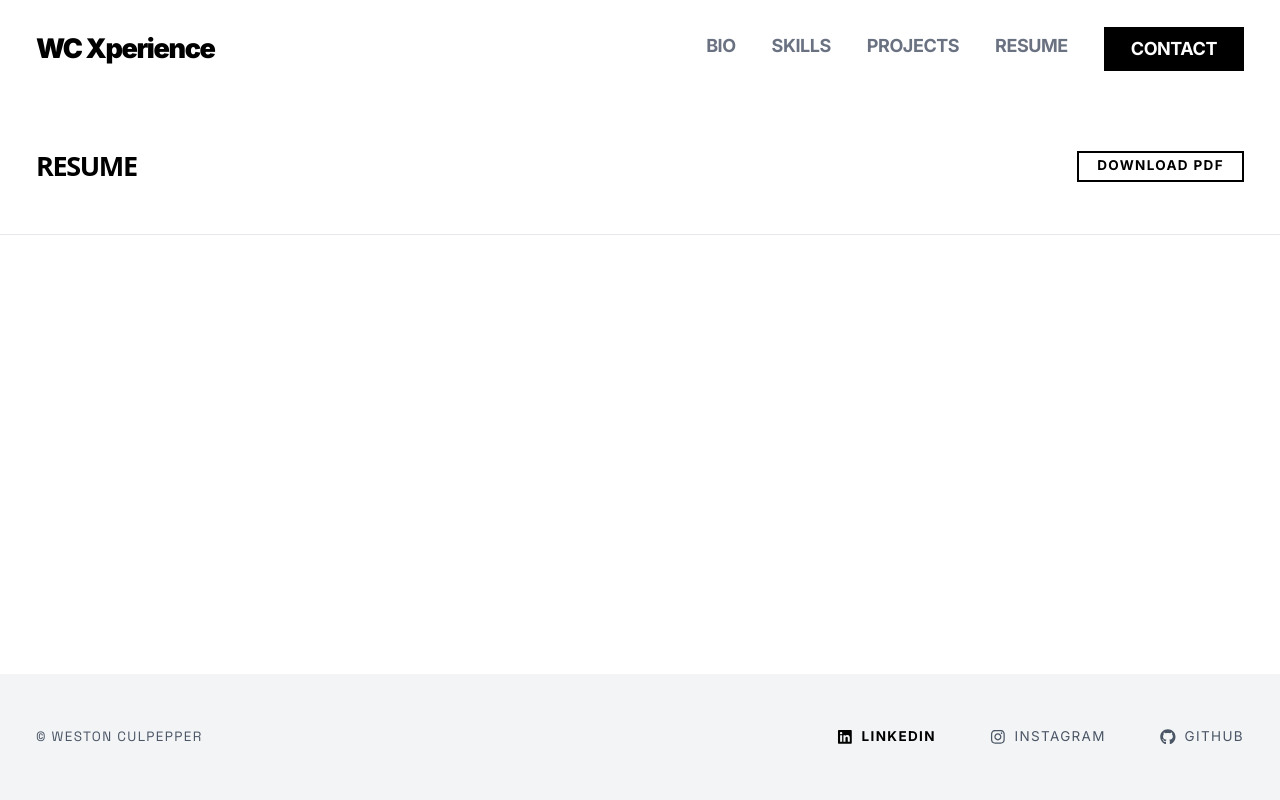
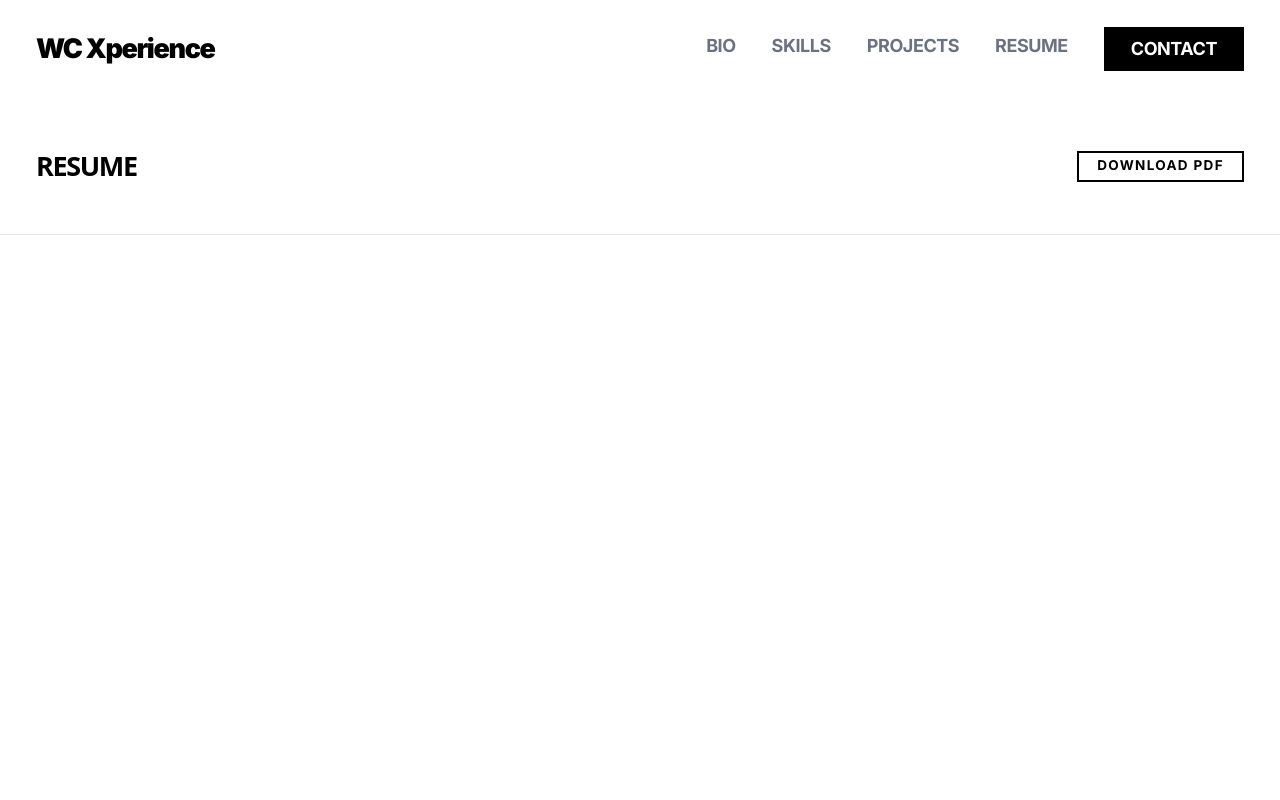
Before and after one commit to wlculpepper27/Portfolio, a React (Vite) app: page /resume in a window 1280 px wide. Shown: the top 800 px of the page. Built offline with nearby package versions, Linux system fonts and the light colour scheme.

Commit message:
resume page fixes again....

```diff
--- a/src/MainLayout.jsx
+++ b/src/MainLayout.jsx
@@ -19,7 +19,7 @@ export function MainLayoutContainer({ children, className = '' }) {
  */
 export default function MainLayout() {
   return (
-    <div className="font-body flex min-h-svh w-full flex-1 flex-col bg-white text-black antialiased dark:bg-black dark:text-white">
+    <div className="font-body flex h-svh w-full flex-1 flex-col bg-white text-black antialiased dark:bg-black dark:text-white">
       <NavBar />
       <main className="flex min-h-0 w-full min-w-0 flex-1 flex-col">
         <Outlet />
--- a/src/pages/ResumePage.jsx
+++ b/src/pages/ResumePage.jsx
@@ -4,7 +4,7 @@ const RESUME_PDF_URL = `${import.meta.env.BASE_URL}resume/Weston_Culpepper_Resum
 
 export default function ResumePage() {
   return (
-    <div className="flex h-full flex-col overflow-hidden">
+    <div className="flex h-[calc(100vh-88px)] flex-col overflow-hidden">
       {/* Slim header with title + download button */}
       <div className="flex shrink-0 flex-wrap items-center justify-between gap-4 border-b border-gray-200 px-8 py-4 dark:border-gray-800">
         <h1 className="text-2xl font-black uppercase tracking-tighter text-black dark:text-white">
@@ -20,7 +20,7 @@ export default function ResumePage() {
         </a>
       </div>
 
-      {/* Full-height PDF viewer — fills remaining space below the header */}
+      {/* Full-height PDF viewer */}
       <iframe
         src={RESUME_PDF_URL}
         title="Resume"
```
